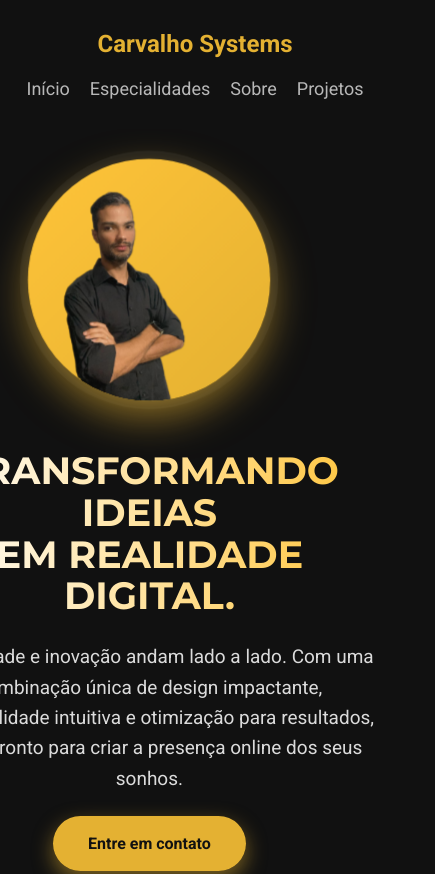
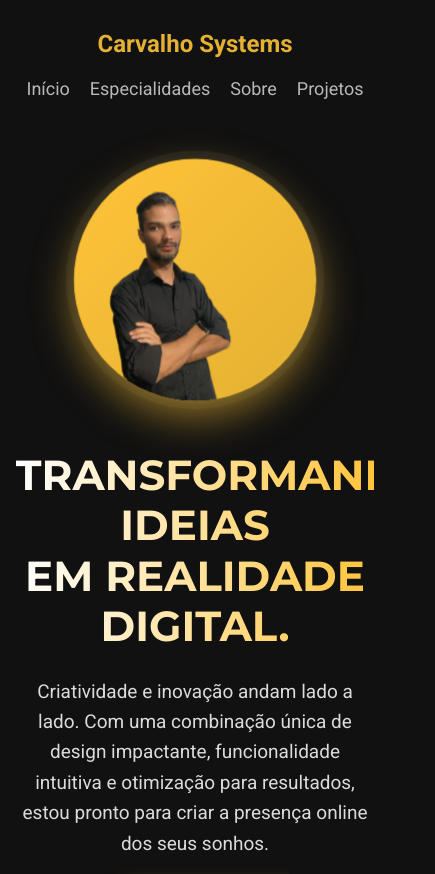
Before and after one commit to CarvalhoSystems/portfolio, a plain HTML site: page index.html in a window 390 px wide. Shown: the top 874 px of the page, 435 px wide, since content can reach past the window. Drawn offline with nearby package versions, Linux system fonts and the light colour scheme.

Commit message:
Update style.css

```diff
--- a/src/style.css
+++ b/src/style.css
@@ -94,7 +94,7 @@ h2.titulo span {
 .text-section {
   flex: 1;
   max-width: 650px;
-  min-width: 450px;
+  width: 100%; /* Garante que o container se ajuste à largura disponível */
 }
 
 .text-section h1 {
@@ -513,6 +513,9 @@ h2.titulo span {
     padding: 140px 4% 40px;
   }
   .text-section h1 {
+    font-size: 42px; /* Aumenta um pouco para melhor impacto em mobile */
+  }
+  .text-section {
     font-size: 38px;
     line-height: 1.1;
   }
@@ -528,10 +531,6 @@ h2.titulo span {
   .projetos .flex {
     grid-template-columns: 1fr;
   }
-  .text-section h1 {
-    font-size: 38px;
-    line-height: 1.1;
-  }
   .projeto-box {
     min-height: auto;
   }
```
